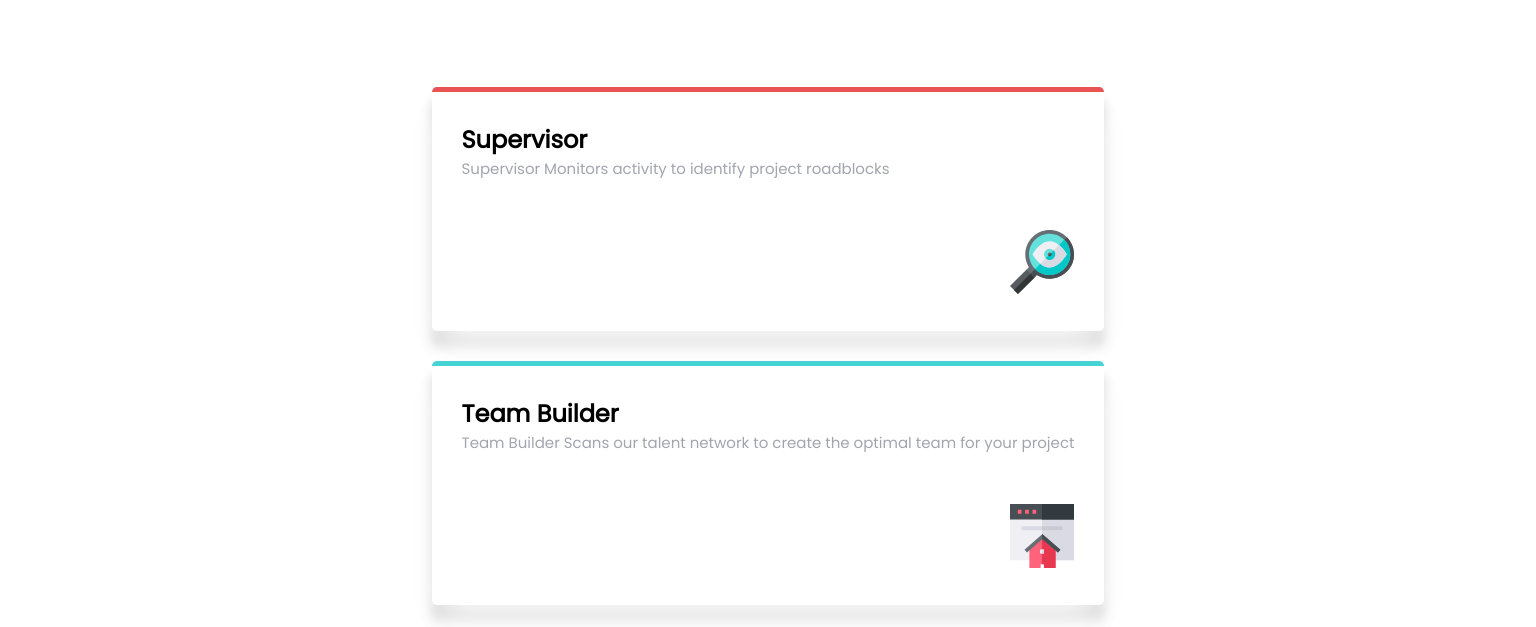
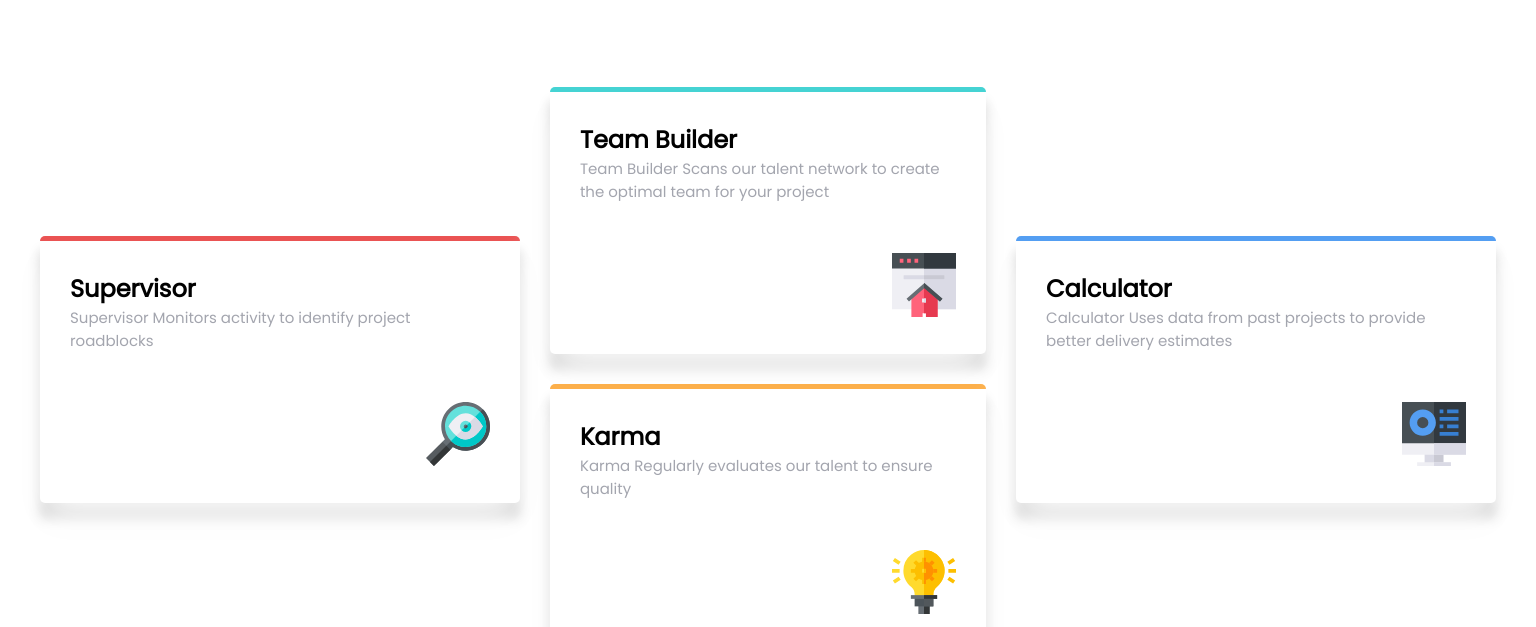
Before and after one commit to GitHubMarcelNoack/frontend-mentor-fourcardfeaturesection, a plain HTML site: page index.html in a window 1536 px wide. Shown: the part 157-784 px from the top of the page. Drawn offline with Linux system fonts and the light colour scheme.

Commit message:
finish desktop(> 1440px) adjustment

```diff
--- a/css/styles.css
+++ b/css/styles.css
@@ -97,5 +97,22 @@ header p {
 }
 
 /* Desktop style */
-@media only screen and (min-width: 375px) {
+@media only screen and (min-width: 1440px) {
+  .content {
+    grid-template-columns: auto auto auto;
+    grid-template-rows: auto auto auto auto;
+  }
+
+  .grid-item-1 {
+    grid-row: 2 / span 2;
+  }
+  .grid-item-2 {
+    grid-row: 1 / span 2;
+  }
+  .grid-item-3 {
+    grid-row: 3 / span 2;
+  }
+  .grid-item-4 {
+    grid-row: 2 / span 2;
+  }
 }
--- a/index.html
+++ b/index.html
@@ -36,7 +36,7 @@
         <!-- Grid Container -->
         <div class="content">
           <!-- Grid Items -->
-          <div class="card card-border-red">
+          <div class="card card-border-red grid-item-1">
             <div class="card-title">
               <h2>Supervisor</h2>
             </div>
@@ -47,7 +47,7 @@
               <img src="./images/icon-supervisor.svg" alt="Supervisor">
             </div>
           </div>
-          <div class="card card-border-cyan">
+          <div class="card card-border-cyan grid-item-2">
             <div class="card-title">
               <h2>Team Builder</h2>
             </div>
@@ -59,7 +59,7 @@
               <img src="./images/icon-team-builder.svg" alt="Team-Builder">
             </div>
           </div>
-          <div class="card card-border-orange">
+          <div class="card card-border-orange grid-item-3">
             <div class="card-title">
               <h2>Karma</h2>
             </div>
@@ -70,7 +70,7 @@
               <img src="./images/icon-karma.svg" alt="Karma">
             </div>
           </div>
-          <div class="card card-border-blue">
+          <div class="card card-border-blue grid-item-4">
             <div class="card-title">
               <h2>Calculator</h2>
             </div>
```
